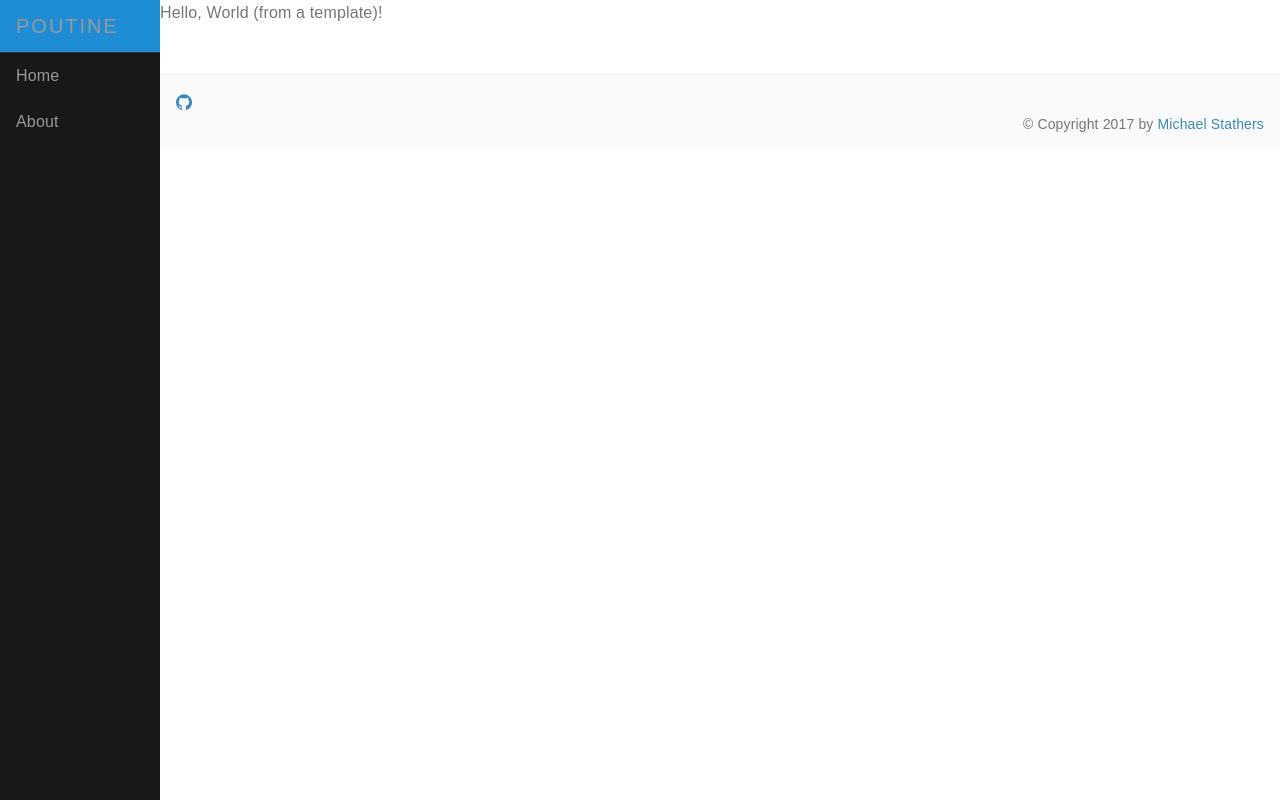
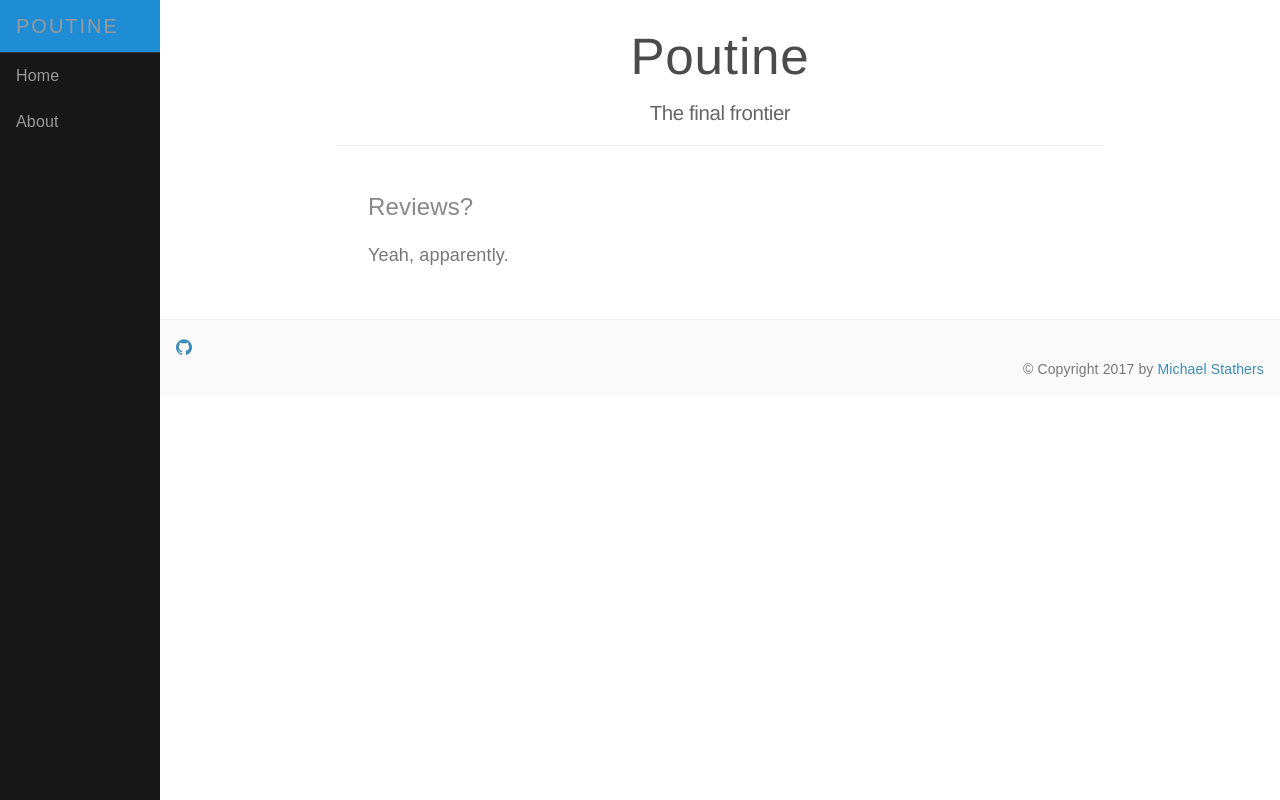
Before and after one commit to mstathers/poutine, a Flask app: page / in a window 1280 px wide. Run offline with Flask 2, Linux system fonts and the light colour scheme; some libraries are stand-ins or nearby versions.

Commit message:
sane example

```diff
--- a/templates/index.html
+++ b/templates/index.html
@@ -1,5 +1,16 @@
 {% extends "layout.html" %}
 
 {% block body %}
-Hello, World (from a template)!
+        <div class="header">
+            <h1>Poutine</h1>
+            <h2>The final frontier</h2>
+        </div>
+
+        <div class="content">
+            <h2 class="content-subhead">Reviews?</h2>
+            <p>
+				Yeah, apparently.
+            </p>
+
+        </div>
 {% endblock %}
```
